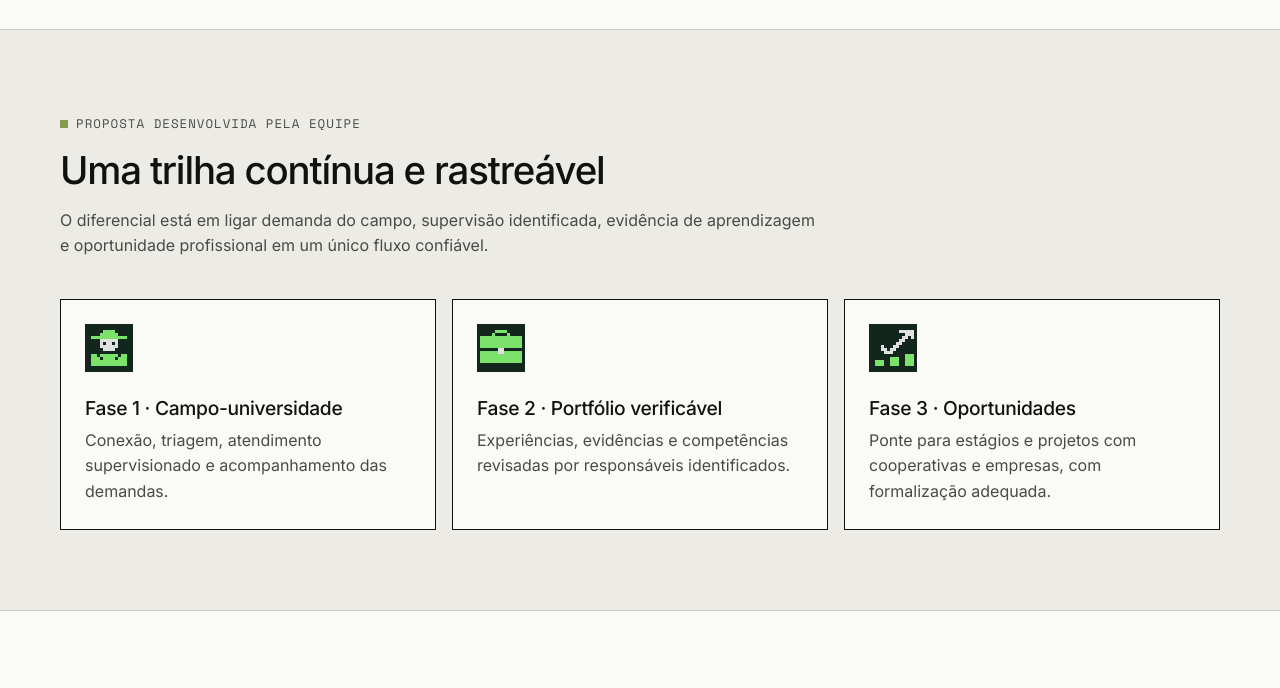
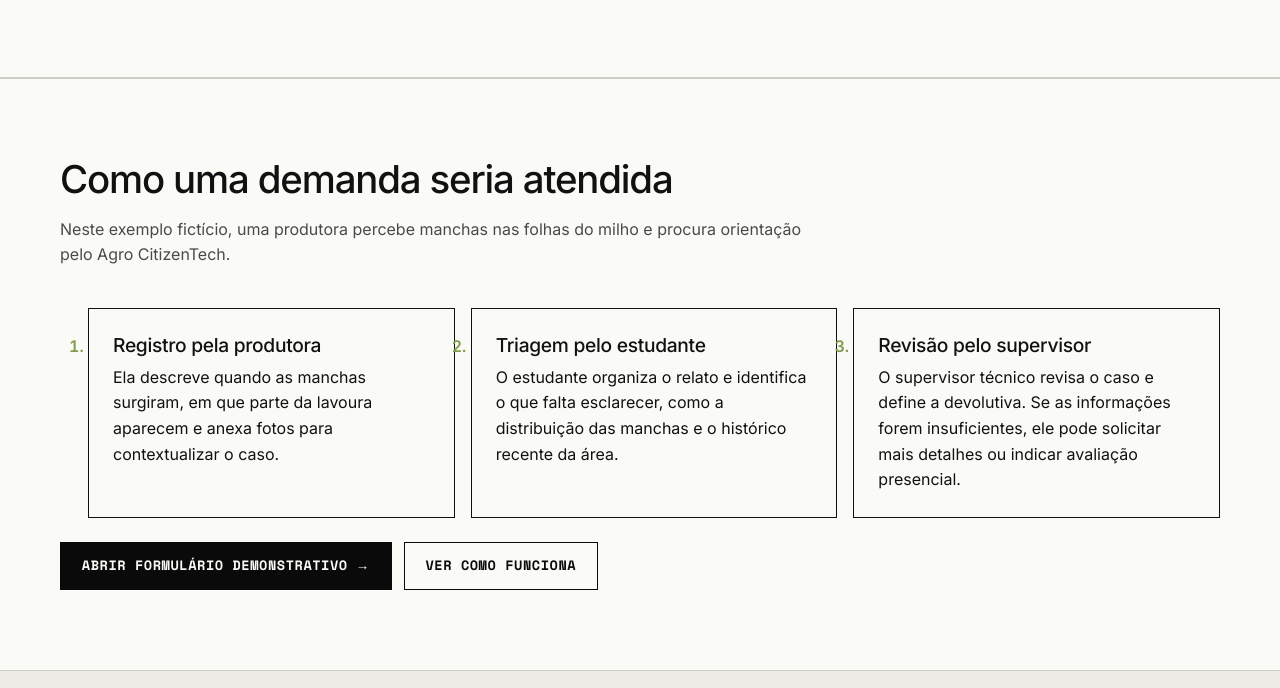
Before and after one commit to ryanjeimysson/agro-citizentech, a plain HTML site: page sobre.html in a window 1280 px wide. Shown: the part 1453-2141 px from the top of the page. Drawn offline with nearby package versions, Linux system fonts and the light colour scheme.

Commit message:
feat: adiciona exemplo de atendimento à página Sobre

```diff
--- a/sobre.html
+++ b/sobre.html
@@ -10,6 +10,23 @@
   <link rel="preconnect" href="https://fonts.gstatic.com" crossorigin>
   <link href="https://fonts.googleapis.com/css2?family=Inter:wght@400;500;600&family=Montserrat:wght@500&family=Space+Mono:wght@400;700&display=swap" rel="stylesheet">
   <link rel="stylesheet" href="css/style.css">
+  <style>
+    .sobre-etapas {
+      margin: 0;
+      padding-inline-start: 1.75rem;
+    }
+
+    .sobre-etapas li::marker {
+      font-weight: 700;
+    }
+
+    .sobre-exemplo__acoes {
+      display: flex;
+      flex-wrap: wrap;
+      gap: 0.75rem;
+      margin-block-start: 1.5rem;
+    }
+  </style>
   <script src="js/acessibilidade.js"></script>
 </head>
 <body>
@@ -52,6 +69,7 @@
         <p class="trilha"><a href="index.html">Início</a> / Sobre o projeto</p>
         <h1>Sobre o projeto</h1>
         <p>Uma ponte entre as demandas do campo, a formação em Agronomia e oportunidades profissionais, com responsabilidade e supervisão.</p>
+        <a class="botao" href="#exemplo">Ver exemplo de atendimento</a>
       </div>
     </section>
 
@@ -88,6 +106,33 @@
               <li>Supervisor: fila organizada e histórico das decisões.</li>
             </ul>
           </article>
+        </div>
+      </div>
+    </section>
+
+    <section class="secao secao--alternada" id="exemplo" aria-labelledby="exemplo-titulo">
+      <div class="container">
+        <div class="secao__cabecalho">
+          <h2 id="exemplo-titulo">Como uma demanda seria atendida</h2>
+          <p class="texto-suave">Neste exemplo fictício, uma produtora percebe manchas nas folhas do milho e procura orientação pelo Agro CitizenTech.</p>
+        </div>
+        <ol class="grade grade--3 sobre-etapas">
+          <li class="card">
+            <h3>Registro pela produtora</h3>
+            <p>Ela descreve quando as manchas surgiram, em que parte da lavoura aparecem e anexa fotos para contextualizar o caso.</p>
+          </li>
+          <li class="card">
+            <h3>Triagem pelo estudante</h3>
+            <p>O estudante organiza o relato e identifica o que falta esclarecer, como a distribuição das manchas e o histórico recente da área.</p>
+          </li>
+          <li class="card">
+            <h3>Revisão pelo supervisor</h3>
+            <p>O supervisor técnico revisa o caso e define a devolutiva. Se as informações forem insuficientes, ele pode solicitar mais detalhes ou indicar avaliação presencial.</p>
+          </li>
+        </ol>
+        <div class="sobre-exemplo__acoes">
+          <a class="botao" href="registrar-demanda.html">Abrir formulário demonstrativo</a>
+          <a class="botao botao--secundario" href="como-funciona.html">Ver como funciona</a>
         </div>
       </div>
     </section>
```
